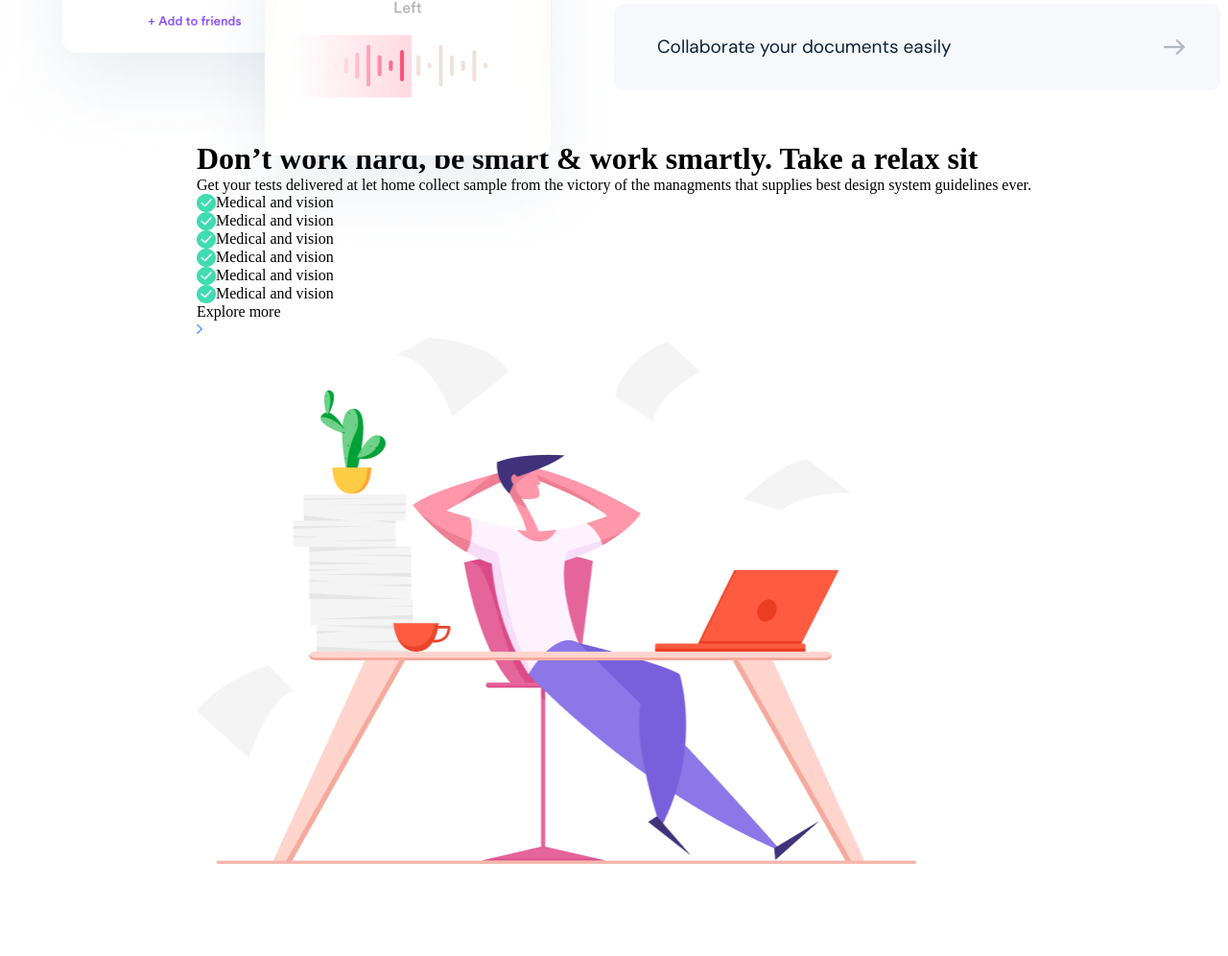
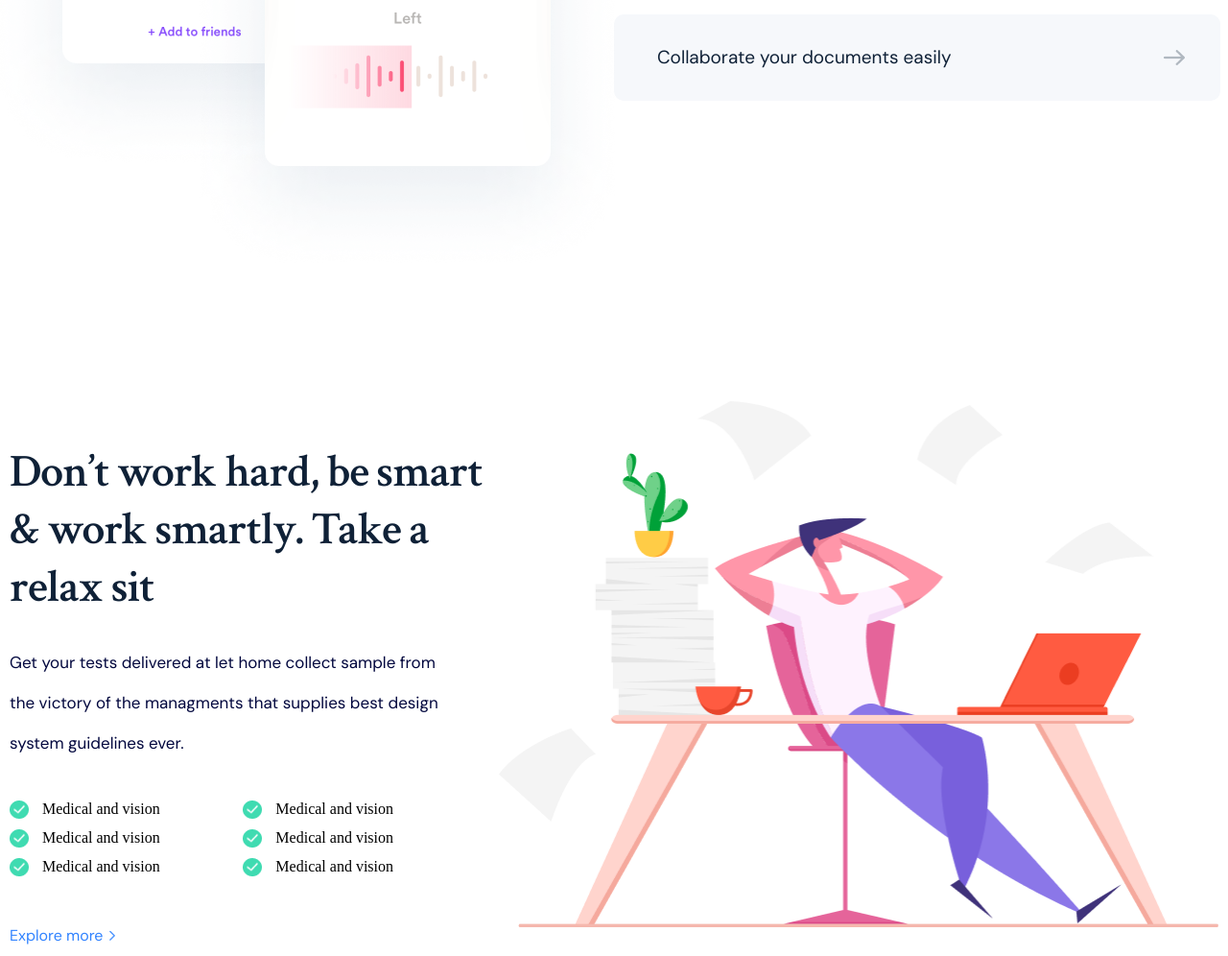
Before and after one commit to ChiefMahedi/JustCodeAssignment1, a plain HTML site: page index.html in a window 1280 px wide. Shown: the part 2122-3118 px from the top of the page at 96% size. Before the commit the page ends 3026 px from the top, so only its background shows below. Drawn offline with Linux system fonts and the light colour scheme.

Commit message:
Add work hard section style

```diff
--- a/style.css
+++ b/style.css
@@ -306,13 +306,81 @@ body {
   padding-left: 45px;
   margin-bottom: 20px;
 }
-.right-side-item-title{
-  color: #0F2137;
-font-family: DM Sans;
-font-size: 19px;
-font-style: normal;
-font-weight: 500;
-line-height: 30px; /* 157.895% */
+.right-side-item-title {
+  color: #0f2137;
+  font-family: DM Sans;
+  font-size: 19px;
+  font-style: normal;
+  font-weight: 500;
+  line-height: 30px; /* 157.895% */
 }
 
 /*Features section end*/
+
+/* Work Hard*/
+.work-hard {
+  margin-top: 244px;
+  display: flex;
+  justify-content: center;
+  align-items: center;
+  width: 1262px;
+  height: 584px;
+}
+.work-hard-left {
+display: flex;
+flex-direction: column;
+margin-top: 70px;
+}
+.work-hard-left h1 {
+  color: #0f2137;
+  font-family: Crimson Text;
+  font-size: 48px;
+  font-style: normal;
+  font-weight: 600;
+  line-height: 60px; /* 125% */
+  letter-spacing: -1px;
+  width: 510px;
+  margin-bottom: 27px;
+}
+.work-hard-left .desc {
+  color: #02073e;
+  font-family: DM Sans;
+  font-size: 17px;
+  font-style: normal;
+  font-weight: 400;
+  line-height: 42px; /* 247.059% */
+  width: 470px;
+  margin-bottom: 39px;
+}
+.benefits .item img {
+  display: block;
+  padding-right: 14px;
+}
+.item {
+  display: flex;
+  align-items: center;
+  margin-bottom: 11px;
+}
+.benefits {
+  width: 400px;
+  display: flex;
+  flex-wrap: wrap;
+  justify-content: space-between;
+}
+.explore-more-btn {
+  margin-top: 30px;
+  display: flex;
+  align-items: center;
+}
+.explore-more-btn img {
+  display: block;
+}
+.explore-more-btn p {
+  color: #3183ff;
+  font-family: DM Sans;
+  font-size: 16px;
+  font-style: normal;
+  font-weight: 500;
+  line-height: 42px; /* 262.5% */
+  padding-right: 7px;
+}
```
